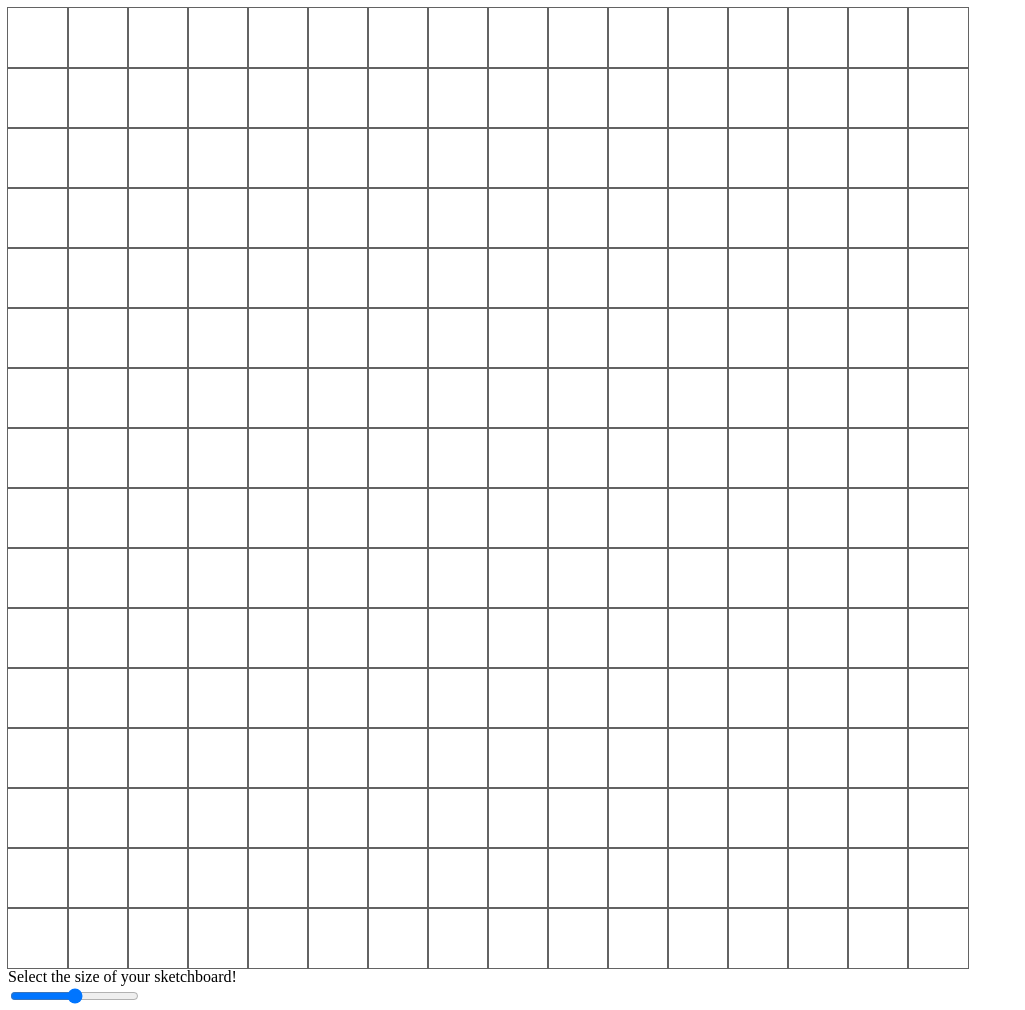
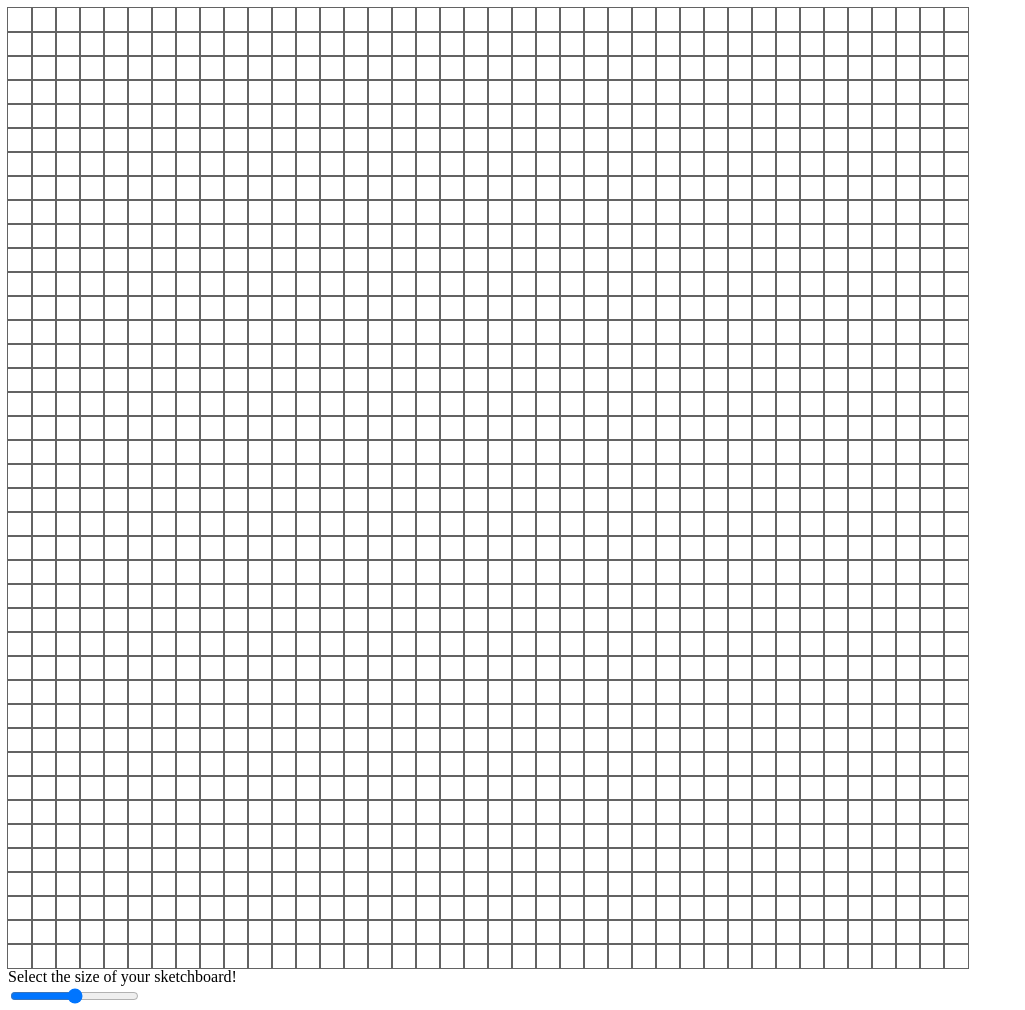
Before and after one commit to ncofre98/odin_etch-a-sketch, a plain HTML site: page index.html in a window 1280 px wide. Shown: the whole page, without its empty margins (0-1025 px from the left). Drawn offline with Linux system fonts and the light colour scheme.

Commit message:
Mandatory requirements finished (Painting on boxes were missing)

```diff
--- a/scripts.js
+++ b/scripts.js
@@ -1,13 +1,22 @@
 //UI Elements
 const grid = document.getElementById('grid');
 const gridRange = document.getElementById('gridRange');
-let squaresPerSide = 16;
+let squaresPerSide = gridRange.value;
 
-grid.innerHTML = ('<div class="grid__box"></div>'.repeat(squaresPerSide ** 2));
+// Starting size
+updateGridSize(squaresPerSide);
 
 function updateGridSize(squaresPerSide) {
+    let gridBoxes;
+
     grid.style.setProperty('--squares-per-grid', squaresPerSide);
     grid.innerHTML = ('<div class="grid__box"></div>'.repeat(squaresPerSide ** 2));
+    gridBoxes = document.querySelectorAll('.grid__box');
+    setListenersForBoxes(gridBoxes);
+}
+
+function updateBoxBGColor(box) {
+    box.target.style.backgroundColor = '#000';
 }
 
 gridRange.addEventListener('input', () => {
@@ -16,3 +25,9 @@ gridRange.addEventListener('input', () => {
         updateGridSize(squaresPerSide);
     }
 })
+
+function setListenersForBoxes(gridBoxes) {
+    gridBoxes.forEach(box => {
+        box.addEventListener('mouseover', updateBoxBGColor);
+    });
+}
--- a/styles.css
+++ b/styles.css
@@ -10,7 +10,3 @@
     aspect-ratio: 1 / 1;
     outline: 1px solid #636363;
 }
-
-.grid__box:hover {
-    background-color:#5c5c5c
-}
```
